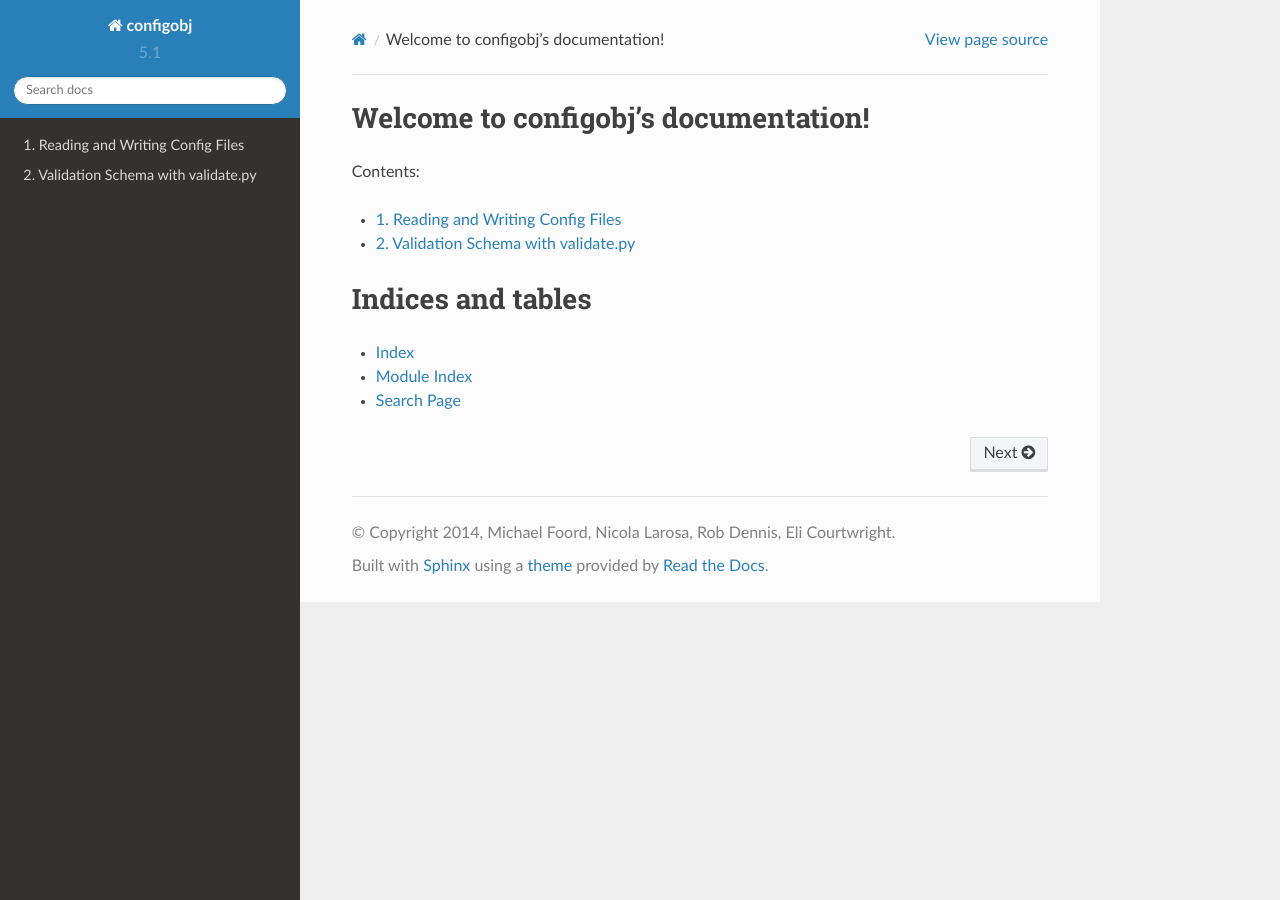
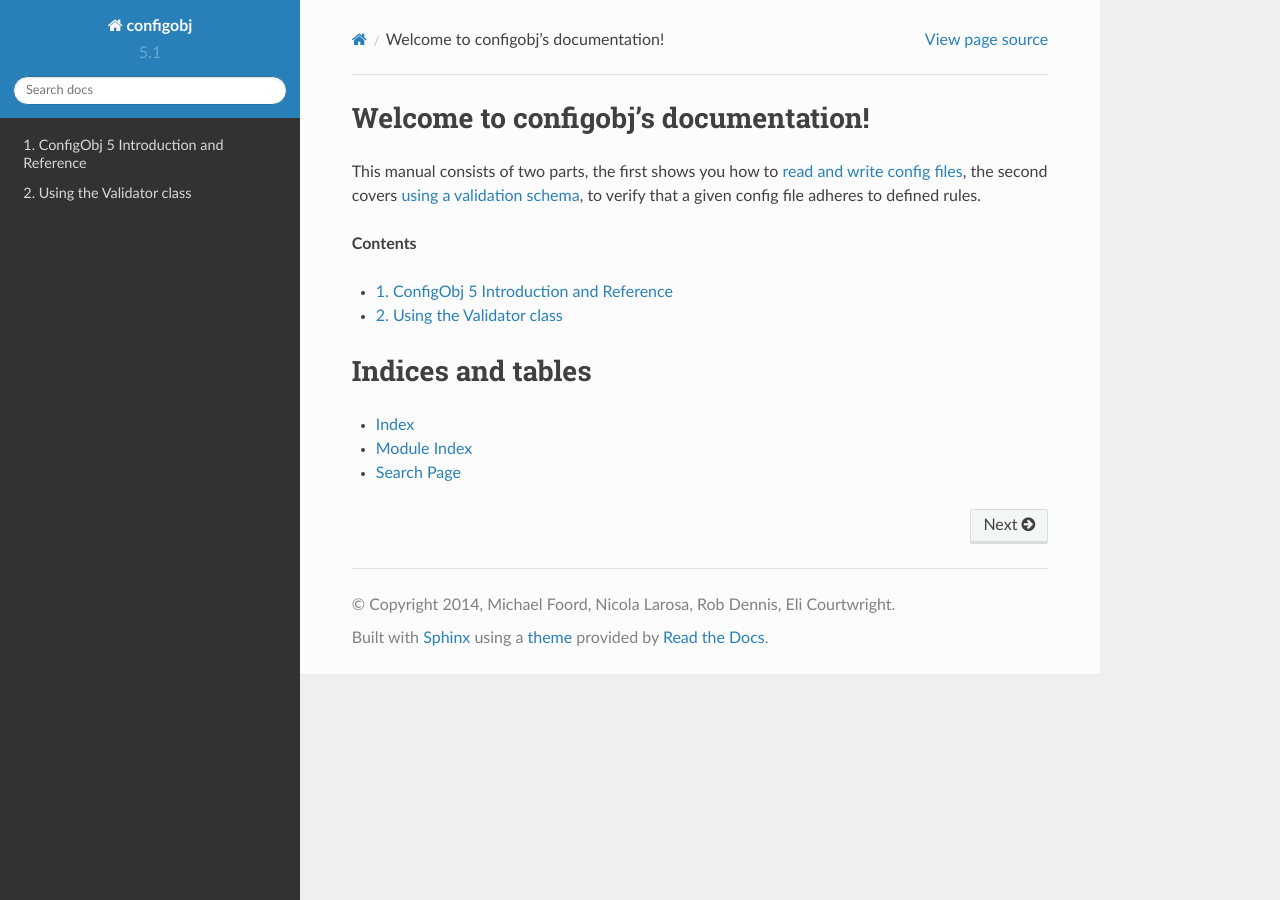
Before and after one commit to DiffSK/configobj, a Sphinx documentation site: the page built from docs/index.rst, in a window 1280 px wide. Built offline with Sphinx 7.4.7 and the Read the Docs theme 2.0.0, drawn with Linux system fonts in a browser that asks for light colours.

Commit message:
flat top-level hierarchy, for a better sidebar experience

```diff
--- a/docs/configobj.rst
+++ b/docs/configobj.rst
@@ -1,8 +1,5 @@
 .. _config_doc:
 
-==================================
- Reading and Writing Config Files
-==================================
 ----------------------------------------
  ConfigObj 5 Introduction and Reference
 ----------------------------------------
--- a/docs/index.rst
+++ b/docs/index.rst
@@ -6,7 +6,13 @@
 Welcome to configobj's documentation!
 =====================================
 
-Contents:
+This manual consists of two parts,
+the first shows you how to :doc:`read and write config files <configobj>`,
+the second covers :doc:`using a validation schema <validate>`,
+to verify that a given config file adheres to defined rules.
+
+
+**Contents**
 
 .. toctree::
    :numbered:
--- a/docs/validate.rst
+++ b/docs/validate.rst
@@ -1,11 +1,8 @@
 .. _validate_doc:
 
-===================================
- Validation Schema with validate.py
-===================================
---------------------------
+---------------------------
  Using the Validator class
---------------------------
+---------------------------
 
 
 :Authors: Michael Foord, Nicola Larosa, Rob Dennis, Eli Courtwright, Mark Andrews
```
